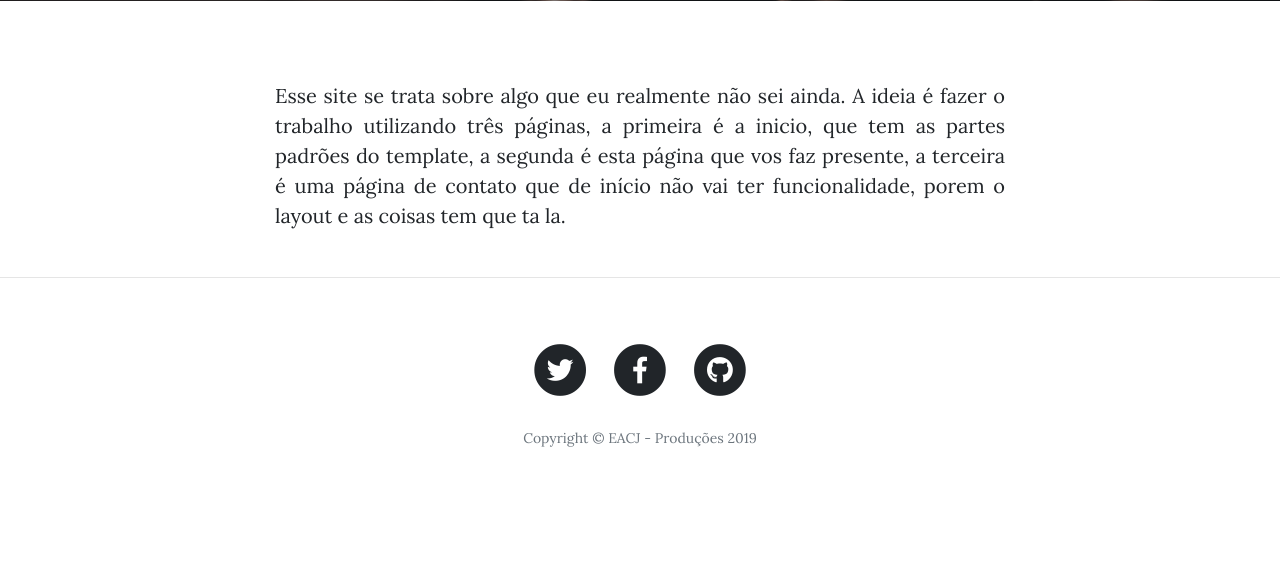
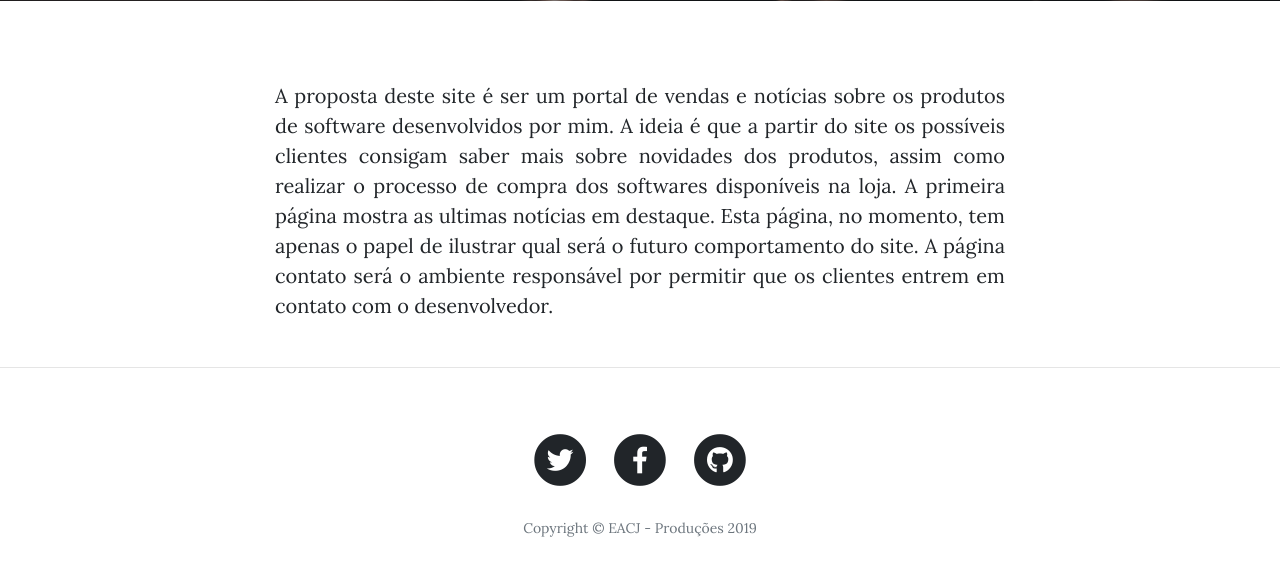
Before and after one commit to EduardoCruzProductions/Atividade1Django, a Django app: page /sobre/ in a window 1280 px wide. Shown: the part 531-1092 px from the top of the page. Before the commit the page ends 978 px from the top, so only its background shows below. Run offline with Django 3.2, Linux system fonts and the light colour scheme; some libraries are stand-ins or nearby versions.

Commit message:
ajustes na pagina sobre

```diff
--- a/bootstrapDjangoSite/main/templates/sobre.html
+++ b/bootstrapDjangoSite/main/templates/sobre.html
@@ -3,12 +3,15 @@
 {% block content %}
 
       <p class="text-justify">
-        Esse site se trata sobre algo que eu realmente não sei ainda. A
-        ideia é fazer o trabalho utilizando três páginas, a primeira é a
-        inicio, que tem as partes padrões do template, a segunda é esta
-        página que vos faz presente, a terceira é uma página de contato que
-        de início não vai ter funcionalidade, porem o layout e as coisas tem
-        que ta la.
+
+        A proposta deste site é ser um portal de vendas e notícias sobre os produtos
+        de software desenvolvidos por mim. A ideia é que a partir do site os possíveis clientes
+        consigam saber mais sobre novidades dos produtos, assim como realizar o processo de compra
+        dos softwares disponíveis na loja.
+        A primeira página mostra as ultimas notícias em destaque. Esta página, no momento, tem
+        apenas o papel de ilustrar qual será o futuro comportamento do site. A página contato será o
+        ambiente responsável por permitir que os clientes entrem em contato com o desenvolvedor.
+
       </p>
 
 {% endblock %}
```
